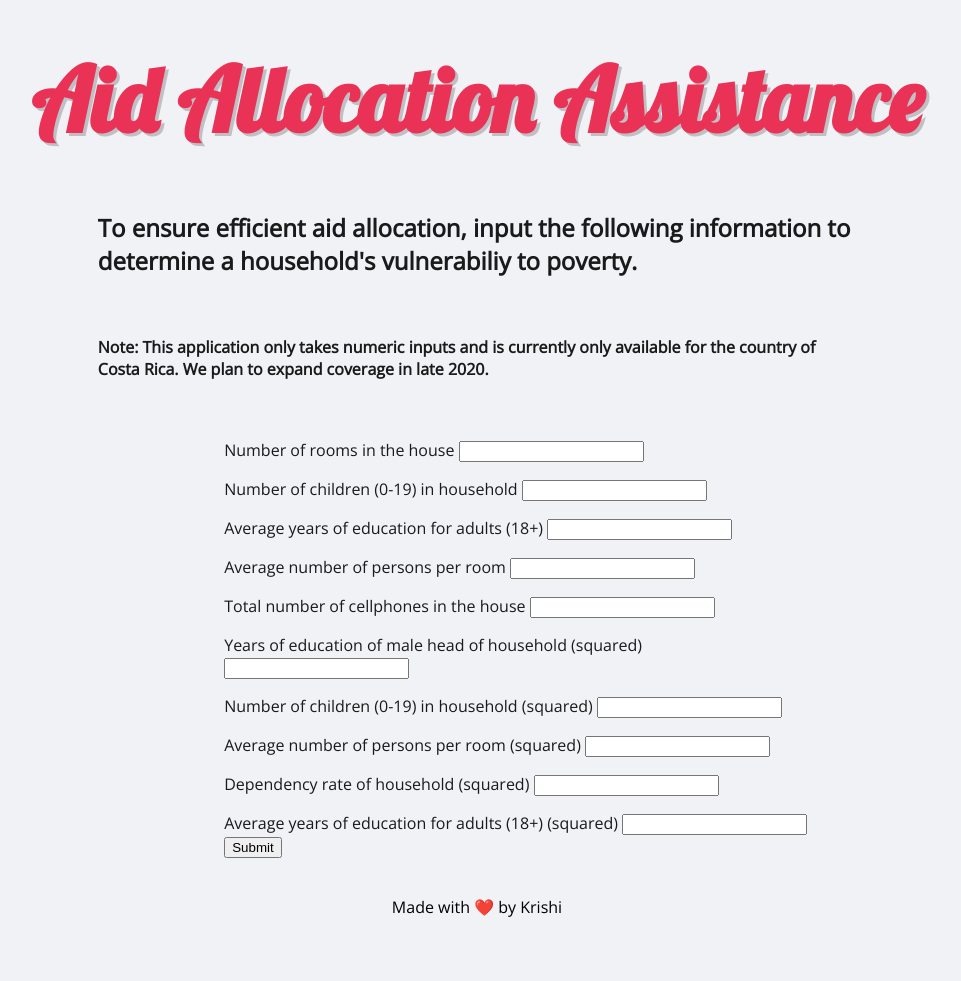
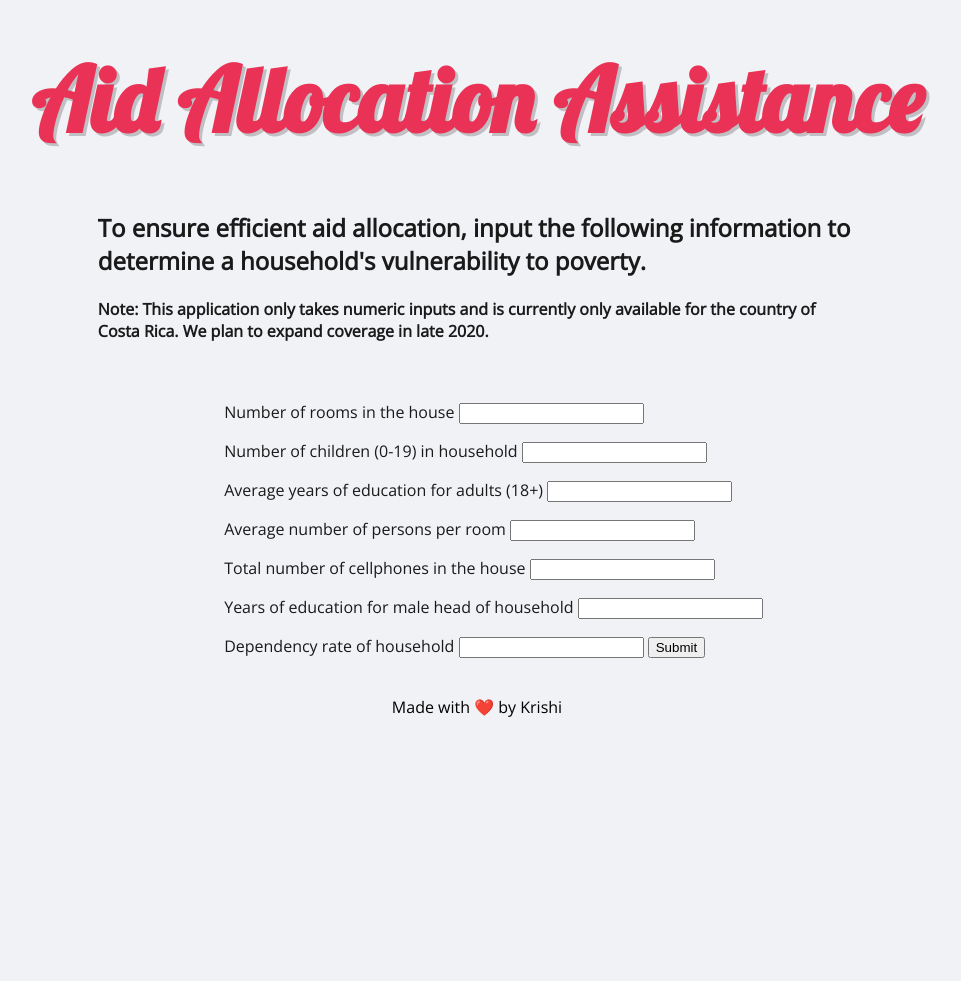
Before and after one commit to krishisharma45/capstone-project, a Flask app: page / in a window 1280 px wide. Shown: the whole page, without its empty margins (163-1124 px from the left). After the commit the page ends 717 px from the top, so only its background shows below. Run offline with Flask 2, Linux system fonts and the light colour scheme.

Commit message:
Reorder input fields and remove redundant fields

```diff
--- a/flask_app/templates/index.html
+++ b/flask_app/templates/index.html
@@ -11,8 +11,7 @@
   <body>
     <h1>Aid Allocation Assistance</h1>
     <br>
-    <h2>To ensure efficient aid allocation, input the following information to determine a household's vulnerabiliy to poverty.</h2>
-    <br>
+    <h2>To ensure efficient aid allocation, input the following information to determine a household's vulnerability to poverty.</h2>
     <h4>Note: This application only takes numeric inputs and is currently only available for the country of Costa Rica. We plan to expand coverage in late 2020.</h4>
     <br>
     <form action = "/results" method = "POST" id='rectangles-form'>
@@ -21,11 +20,8 @@
         <p>Average years of education for adults (18+) <input type="text" name="education"/></p>
         <p>Average number of persons per room <input type="text" name="overcrowding"/></p>
         <p>Total number of cellphones in the house <input type="text" name="phones"/></p>
-        <p>Years of education of male head of household (squared) <input type="text" name="male"/></p>
-        <p>Number of children (0-19) in household (squared) <input type="text" name="kid_squ"/></p>
-        <p>Average number of persons per room (squared) <input type="text" name="over_squ"/></p>
-        <p>Dependency rate of household (squared) <input type="text" name="dependency"/></p>
-        <p>Average years of education for adults (18+) (squared) <input type="text" name="edu_squ"/>
+        <p>Years of education for male head of household <input type="text" name="male"/></p>
+        <p>Dependency rate of household <input type="text" name="dependency"/>
         <input type="submit" value="Submit"></p>
     </form>
   </body>
```
